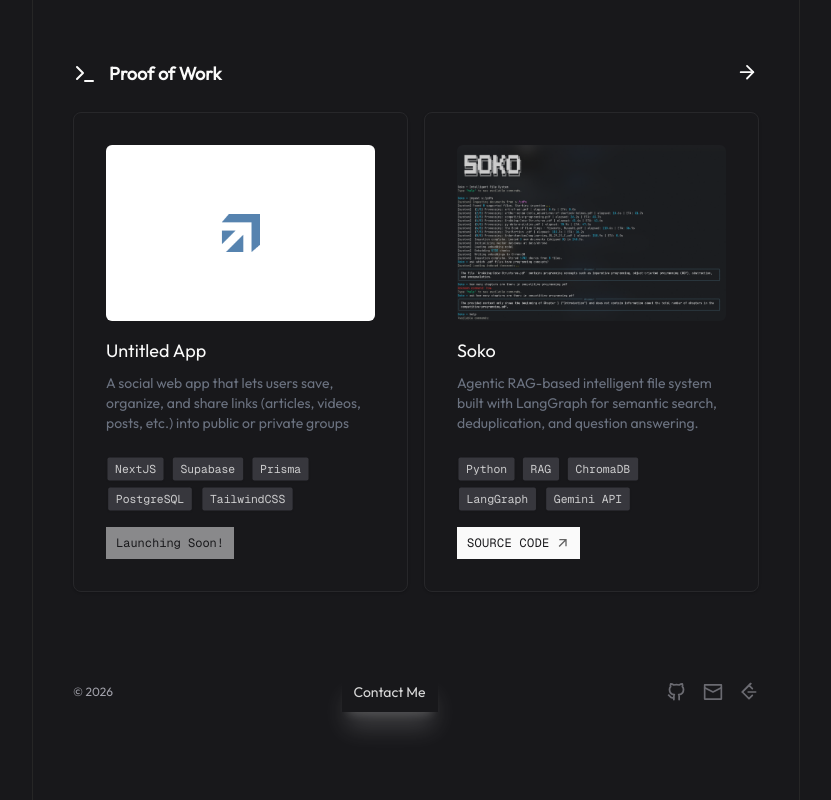
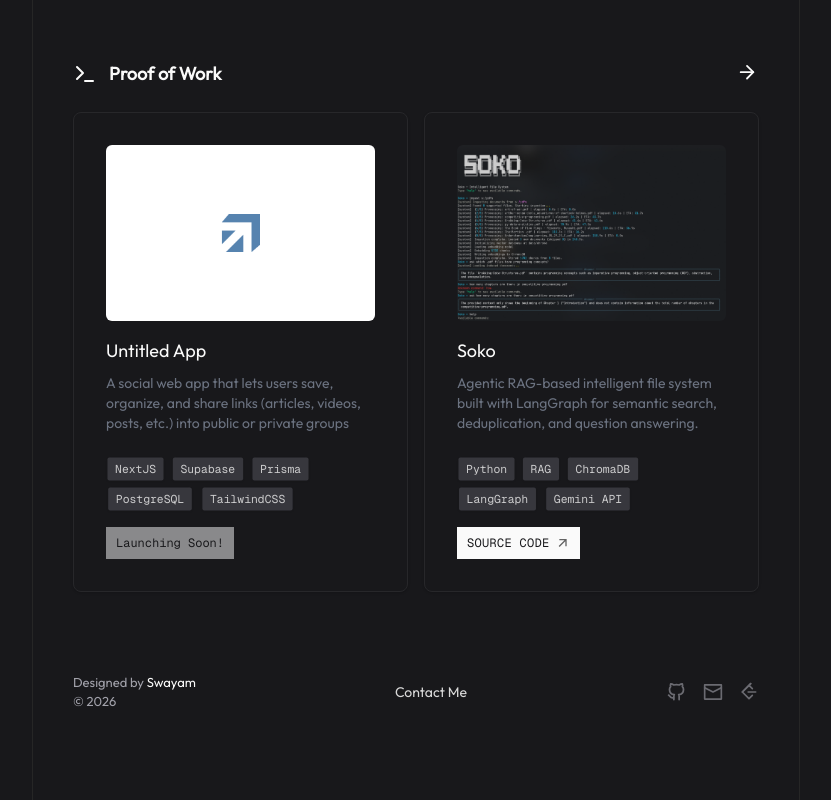
Before and after one commit to swayam-rajput/portfolio, a Next.js app: page / in a window 1280 px wide. Shown: the part 1895-2695 px from the top of the page, without its empty margins (224-1055 px from the left). Built offline with nearby package versions, Linux system fonts and the light colour scheme.

Commit message:
added my name

```diff
--- a/src/app/components/Footer.tsx
+++ b/src/app/components/Footer.tsx
@@ -8,12 +8,13 @@ const Footer = () => {
     return (
 
         <div className=" flex justify-center items-center flex-col-reverse sm:flex-row gap-6 sm:justify-between px-4 my-4 top-0 py-6">
-            <p className=" flex flex-col text-center text-xs text-muted-foreground">
+            <span className=" flex flex-col font-outfit text-[13px] text-muted-foreground">
+                <span>Designed by <p className="animate-underline text-foreground pb-0.5 font-medium">Swayam</p></span>
                 <span>© {new Date().getFullYear()}</span>
-            </p>
+            </span>
             {/* <Image alt="" width={73} height={81} src={"/summer.png"}/> */}
             <Link className="py-4 opacity-85 hover:opacity-100 active:opacity-50 text-sm transition-all" href={'/contact'}>
-                <Button variant={"link"} className="inline-flex  px-3 py-0.5 transition-all duration-200 shadow-white/20 shadow-xl hover:shadow-none ">
+                <Button variant={"link"} className="inline-flex  px-3 py-0.5 transition-all duration-200  ">
                     Contact Me
                 </Button>
             </Link >
```
